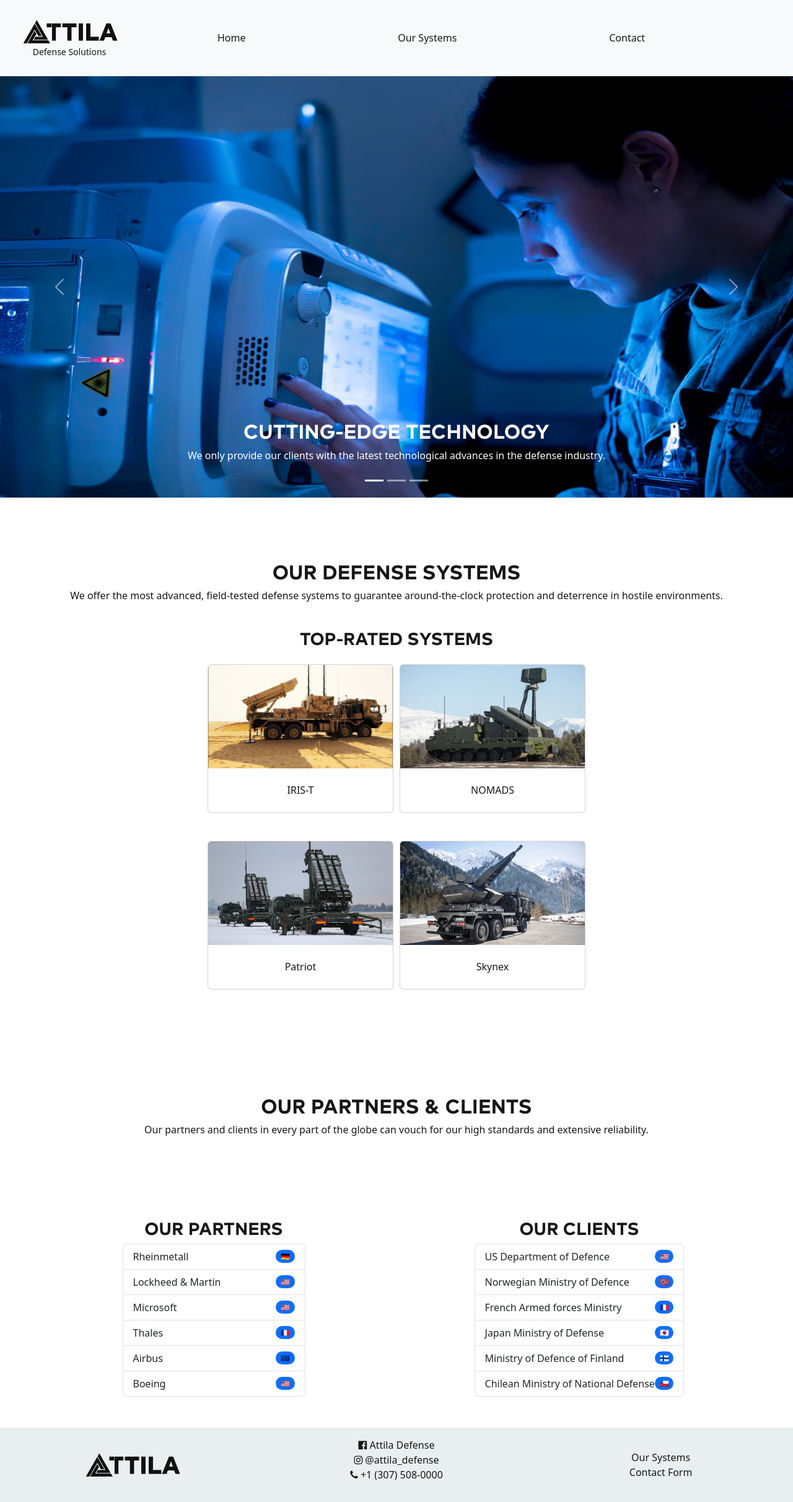
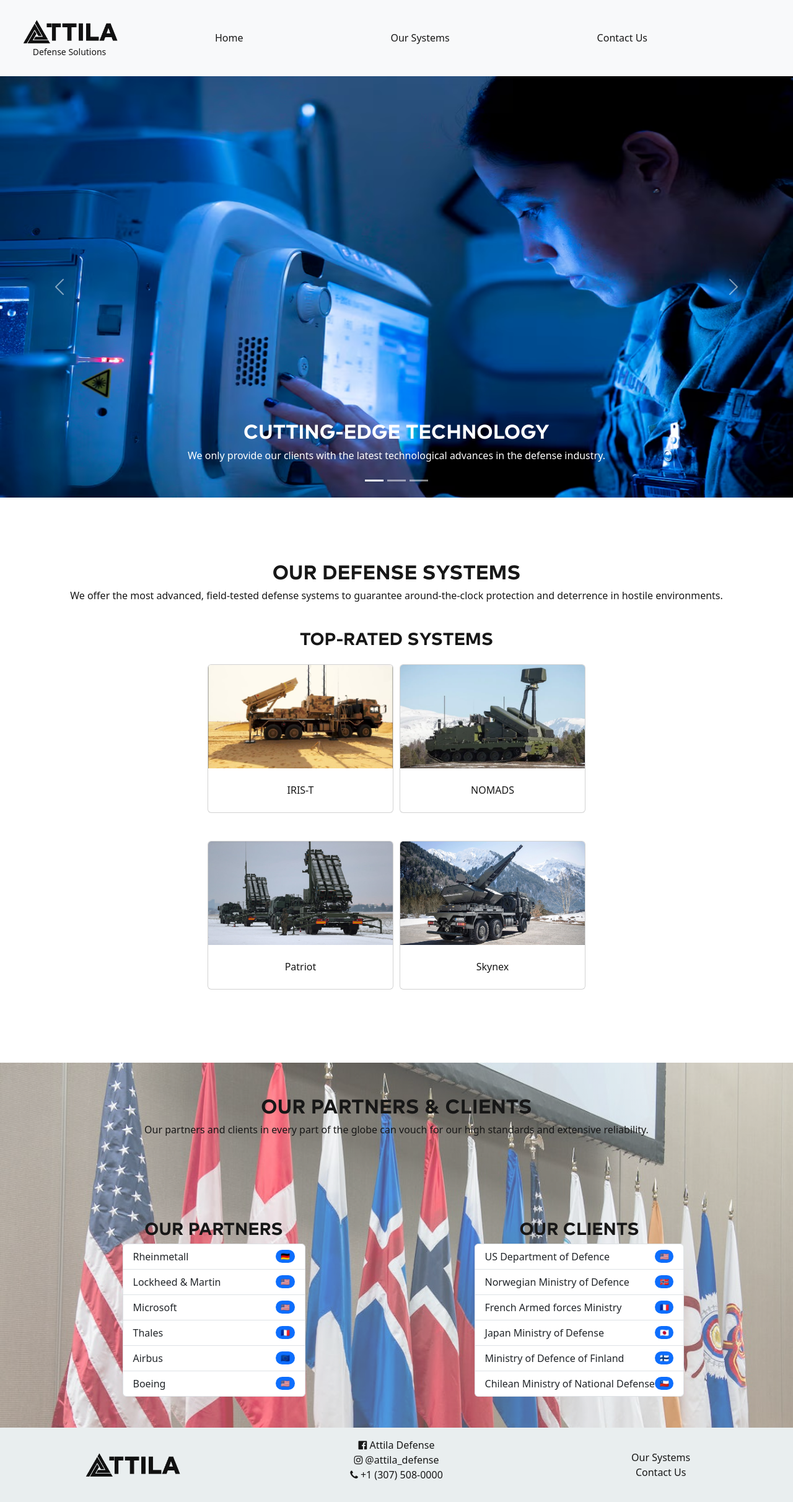
Before and after one commit to adrian-cr/Bootstrap-Practice, a plain HTML site: page index.html in a window 1280 px wide. Shown: the whole page at 62% size. Drawn offline with nearby package versions, Linux system fonts and the light colour scheme.

Commit message:
Updated Homepage

```diff
--- a/index.html
+++ b/index.html
@@ -38,7 +38,7 @@
               <a class="nav-link" href="./products.html">Our Systems</a>
             </li>
             <li class="nav-item">
-              <a class="nav-link" href="./contact.html">Contact</a>
+              <a class="nav-link" href="./contact.html">Contact Us</a>
             </li>
           </ul>
         </div>
@@ -245,7 +245,7 @@
       </div>
       <div class="footer-subsection footer-navlink-wrapper">
         <a href="./products.html" class="footer-navlink">Our Systems</a>
-        <a href="./contact.html" class="footer-navlink">Contact Form</a>
+        <a href="./contact.html" class="footer-navlink">Contact Us</a>
       </div>
     </footer>
   </body>
```
Also changed, not shown: images/flags_bg.jpg (added).
